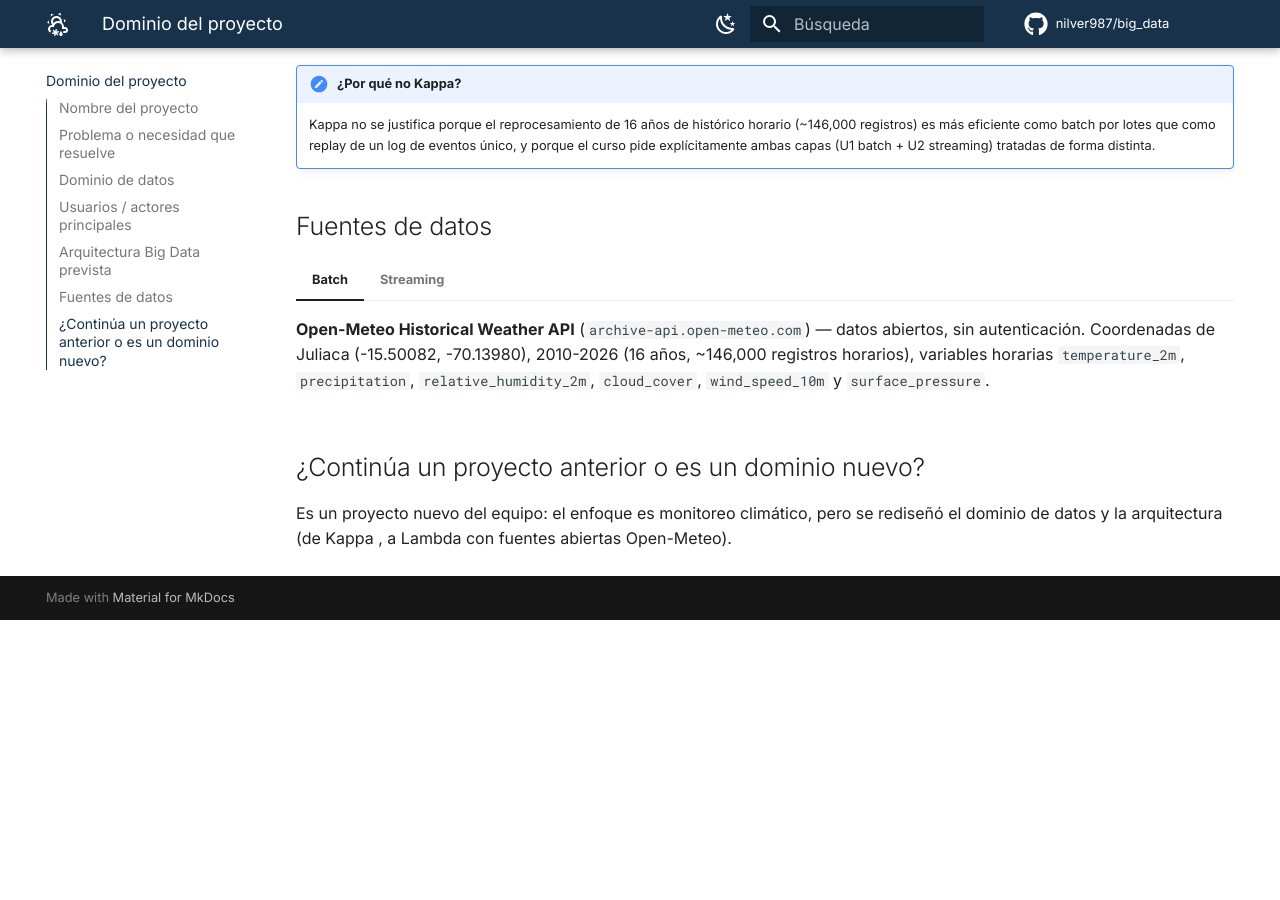
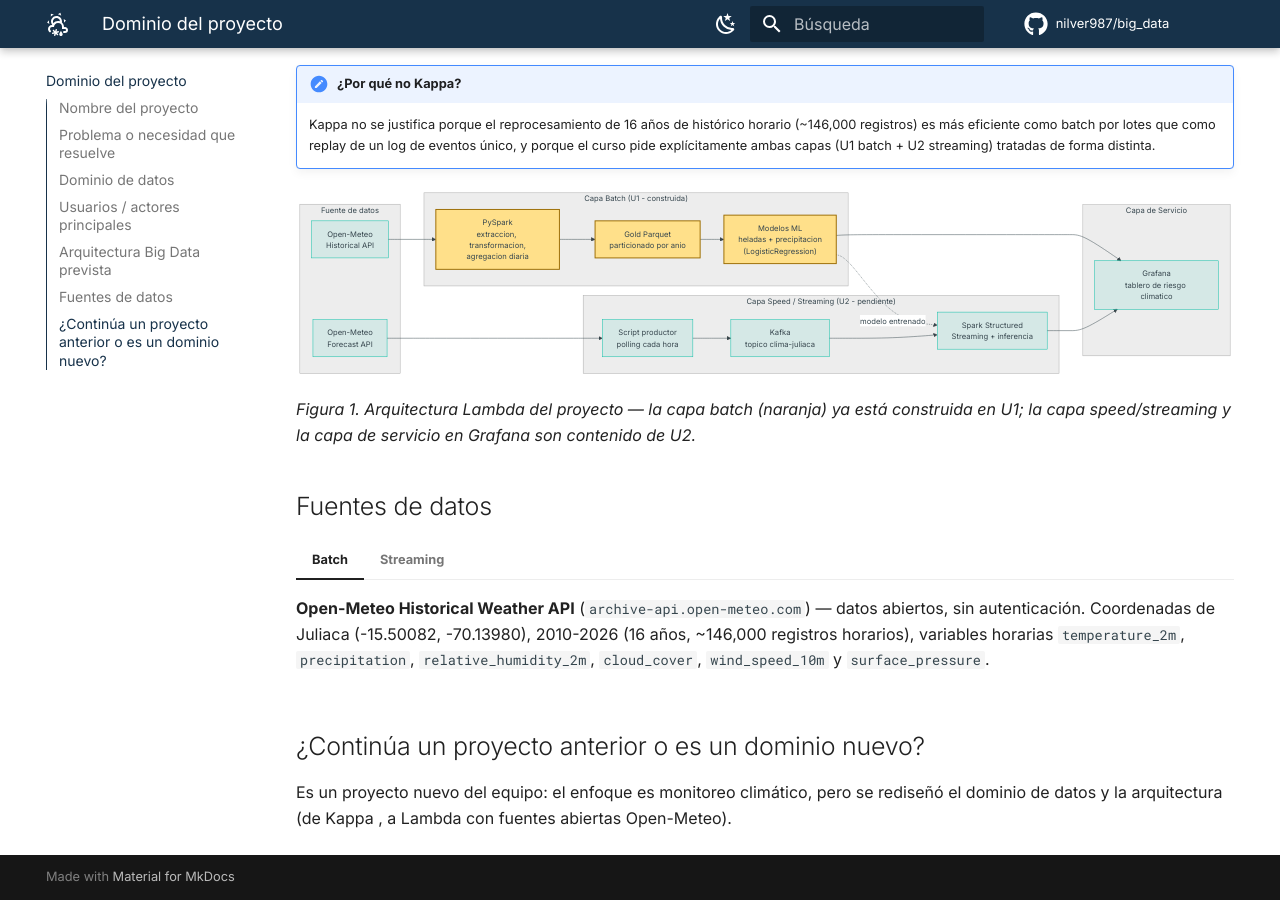
Before and after one commit to nilver987/big_data, an MkDocs documentation site: the page built from docs/dominio.md, in a window 1280 px wide and 900 px high, scrolled down 1112 px. Built offline with MkDocs 1.6.1 and Material for MkDocs 9.7.7, drawn with Linux system fonts in a browser that asks for light colours; comment, search, counter and statistics services are not loaded; before the commit the page ends 1732 px from its top, so only the background shows below that.

````diff
--- a/docs/dominio.md
+++ b/docs/dominio.md
@@ -31,6 +31,45 @@ El proyecto necesita dos vistas complementarias sobre el mismo origen de datos:
 !!! note "¿Por qué no Kappa?"
     Kappa no se justifica porque el reprocesamiento de 16 años de histórico horario (~146,000 registros) es más eficiente como batch por lotes que como replay de un log de eventos único, y porque el curso pide explícitamente ambas capas (U1 batch + U2 streaming) tratadas de forma distinta.
 
+```mermaid
+flowchart LR
+    subgraph Fuente["Fuente de datos"]
+        Hist["Open-Meteo<br/>Historical API"]
+        Fore["Open-Meteo<br/>Forecast API"]
+    end
+
+    subgraph BatchLayer["Capa Batch (U1 - construida)"]
+        direction TB
+        PySpark["PySpark<br/>extraccion, transformacion,<br/>agregacion diaria"]
+        Gold["Gold Parquet<br/>particionado por anio"]
+        ML["Modelos ML<br/>heladas + precipitacion<br/>(LogisticRegression)"]
+        PySpark --> Gold --> ML
+    end
+
+    subgraph SpeedLayer["Capa Speed / Streaming (U2 - pendiente)"]
+        direction TB
+        Producer["Script productor<br/>polling cada hora"]
+        Kafka["Kafka<br/>topico clima-juliaca"]
+        Streaming["Spark Structured<br/>Streaming + inferencia"]
+        Producer --> Kafka --> Streaming
+    end
+
+    subgraph ServingLayer["Capa de Servicio"]
+        Grafana["Grafana<br/>tablero de riesgo climatico"]
+    end
+
+    Hist --> PySpark
+    Fore --> Producer
+    ML -.->|"modelo entrenado"| Streaming
+    ML --> Grafana
+    Streaming --> Grafana
+
+    classDef today fill:#ffe08a,stroke:#9a6b00,stroke-width:2px,color:#111;
+    class PySpark,Gold,ML today;
+```
+
+*Figura 1. Arquitectura Lambda del proyecto — la capa batch (naranja) ya está construida en U1; la capa speed/streaming y la capa de servicio en Grafana son contenido de U2.*
+
 ## Fuentes de datos
 
 === "Batch"
--- a/mkdocs.yml
+++ b/mkdocs.yml
@@ -41,7 +41,11 @@ extra_css:
 markdown_extensions:
   - admonition
   - pymdownx.details
-  - pymdownx.superfences
+  - pymdownx.superfences:
+      custom_fences:
+        - name: mermaid
+          class: mermaid
+          format: !!python/name:pymdownx.superfences.fence_code_format
   - pymdownx.tabbed:
       alternate_style: true
   - tables
````
